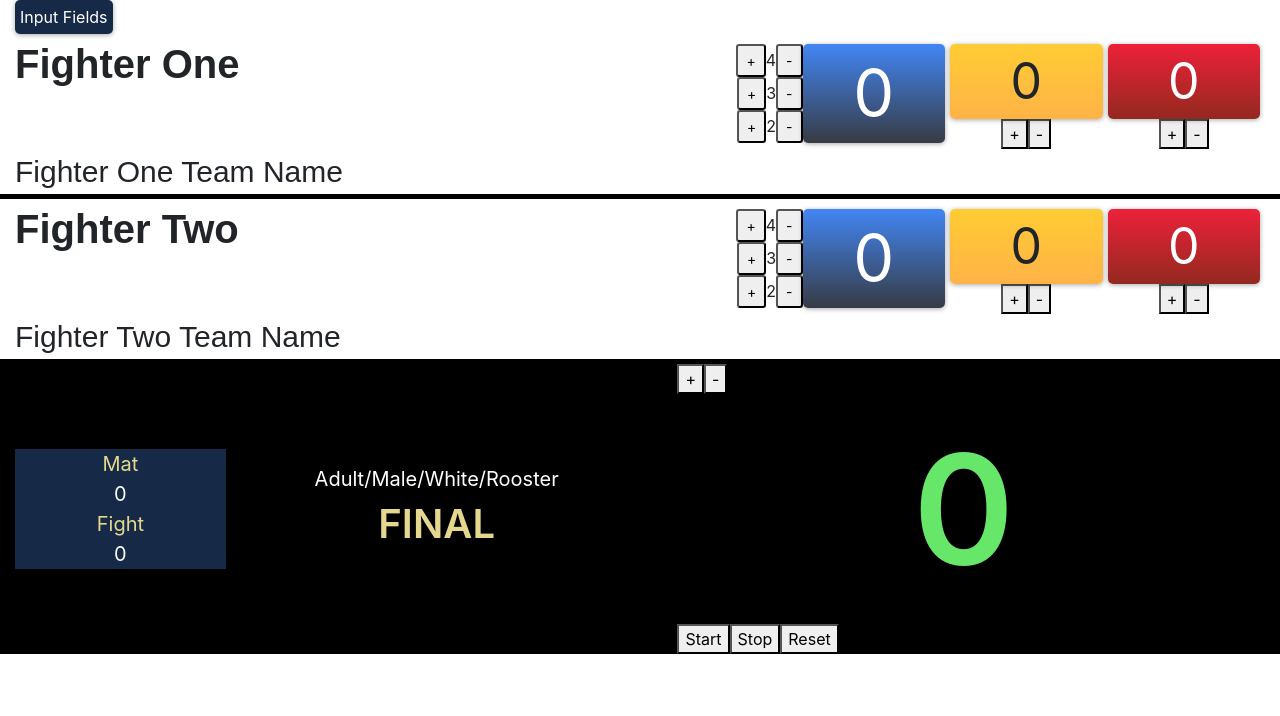
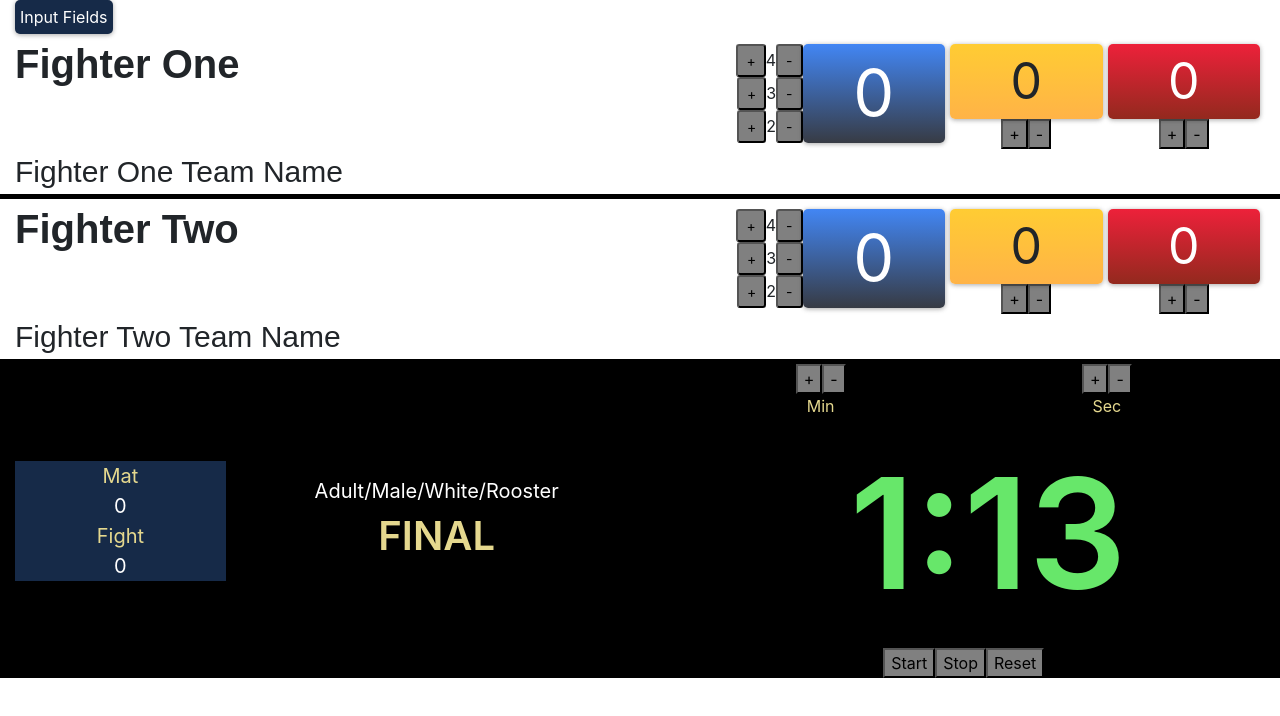
Before and after one commit to andylushman/Jiu-Jitsu-Scoreboard, a React (Create React App) app: page / in a window 1280 px wide. Shown: the top 716 px of the page. Built offline with nearby package versions, Linux system fonts and the light colour scheme.

Commit message:
added buttons for clock

```diff
--- a/src/components/timer.js
+++ b/src/components/timer.js
@@ -5,8 +5,8 @@ export class Timer extends Component {
   constructor(props) {
     super(props);
     this.state = {
-      minutesRemaining: 0,
-      secondsRemaining: 0,
+      minutesRemaining: 1,
+      secondsRemaining: 13,
       totalTime: 0
     };
 
@@ -16,6 +16,8 @@ export class Timer extends Component {
     this.resetTimer = this.resetTimer.bind(this);
     this.increaseMin = this.increaseMin.bind(this);
     this.decreaseMin = this.decreaseMin.bind(this);
+    this.increaseSec = this.increaseSec.bind(this);
+    this.decreaseSec = this.decreaseSec.bind(this);
   }
 
   async increaseMin() {
@@ -34,6 +36,29 @@ export class Timer extends Component {
 
     await this.setState({
       minutesRemaining: this.state.minutesRemaining - 1
+    });
+
+    this.setState({
+      totalTime: this.state.minutesRemaining + this.state.secondsRemaining
+    });
+  }
+
+  async increaseSec() {
+    await this.setState({
+      secondsRemaining: this.state.secondsRemaining + 1
+    });
+    this.setState({
+      totalTime: this.state.minutesRemaining + this.state.secondsRemaining
+    });
+  }
+
+  async decreaseSec() {
+    if (this.state.secondsRemaining <= 0) {
+      return;
+    }
+
+    await this.setState({
+      secondsRemaining: this.state.secondsRemaining - 1
     });
 
     this.setState({
@@ -66,10 +91,25 @@ export class Timer extends Component {
 
   render() {
     return (
-      <div className="container">
-        <button onClick={this.increaseMin}>+</button>
-        <button onClick={this.decreaseMin}>-</button>
-        <div className="timer">{this.state.totalTime}</div>
+      <div className="container timer">
+        <div className="row">
+          <div className="col timer-min">
+            <div className="timer-min-btn">
+              <button onClick={this.increaseMin}>+</button>
+              <button onClick={this.decreaseMin}>-</button>
+              <div className="col">Min</div>
+            </div>
+            <div className="timer-clock">{this.state.minutesRemaining}:</div>
+          </div>
+          <div className="col timer-sec">
+            <div className="timer-sec-btn">
+              <button onClick={this.increaseSec}>+</button>
+              <button onClick={this.decreaseSec}>-</button>
+              <div className="col">Sec</div>
+            </div>
+            <div className="timer-clock">{this.state.secondsRemaining}</div>
+          </div>
+        </div>
         <button onClick={this.startTimer}>Start</button>
         <button onClick={this.stopTimer}>Stop</button>
         <button onClick={this.resetTimer}>Reset</button>
--- a/src/styles/timer.css
+++ b/src/styles/timer.css
@@ -1,12 +1,39 @@
 .timer {
+  text-align: center;
+  color: #E5D88E;
+}
+
+button {
+  color: black;
+  background-color: gray;
+}
+
+.timer-clock {
   font-size: 12vw;
   color: #67E76A;
-  text-align: center;
   font-weight: 600;
 }
 
 @media only screen and (max-width: 600px) {
-  .timer {
+  .timer-clock {
     font-size: 20vw;
   }
 }
+
+.timer-min {
+  text-align: right;
+  padding-right: 0;
+}
+
+.timer-min-btn {
+  text-align: center;
+}
+
+.timer-sec{
+  text-align: left;
+  padding-left: 0;
+}
+
+.timer-sec-btn {
+  text-align: center;
+}
```
